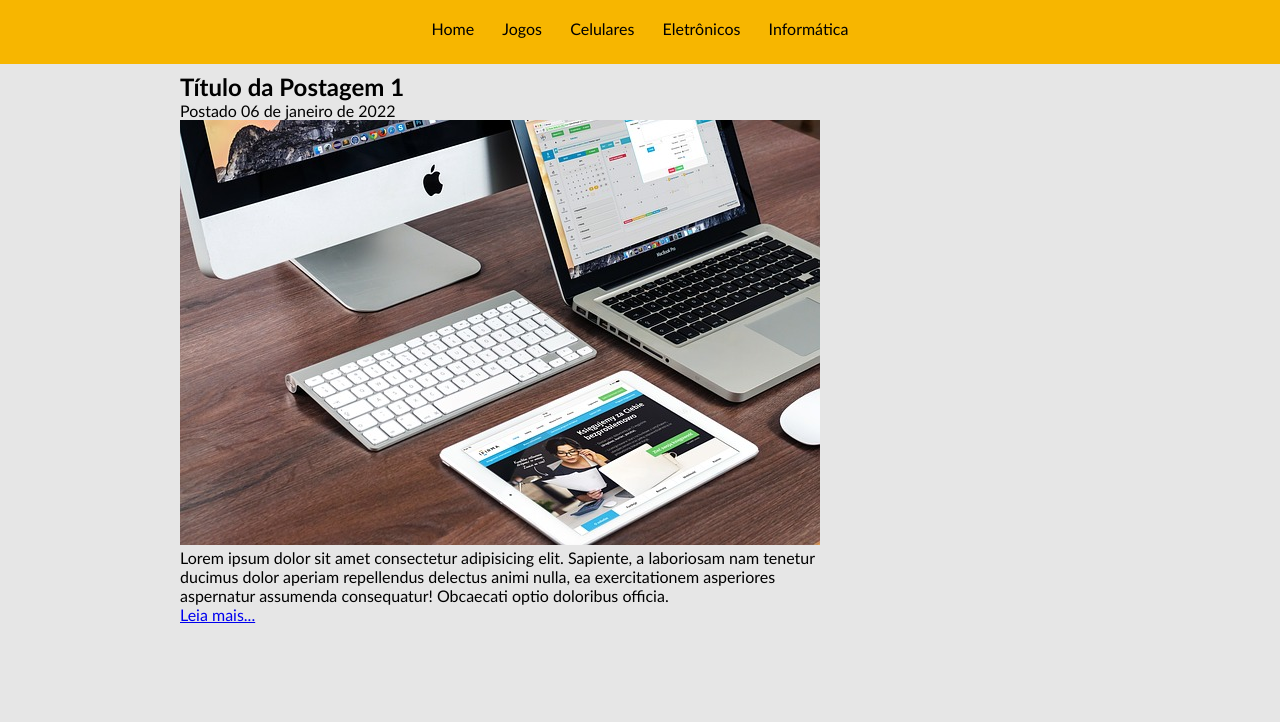
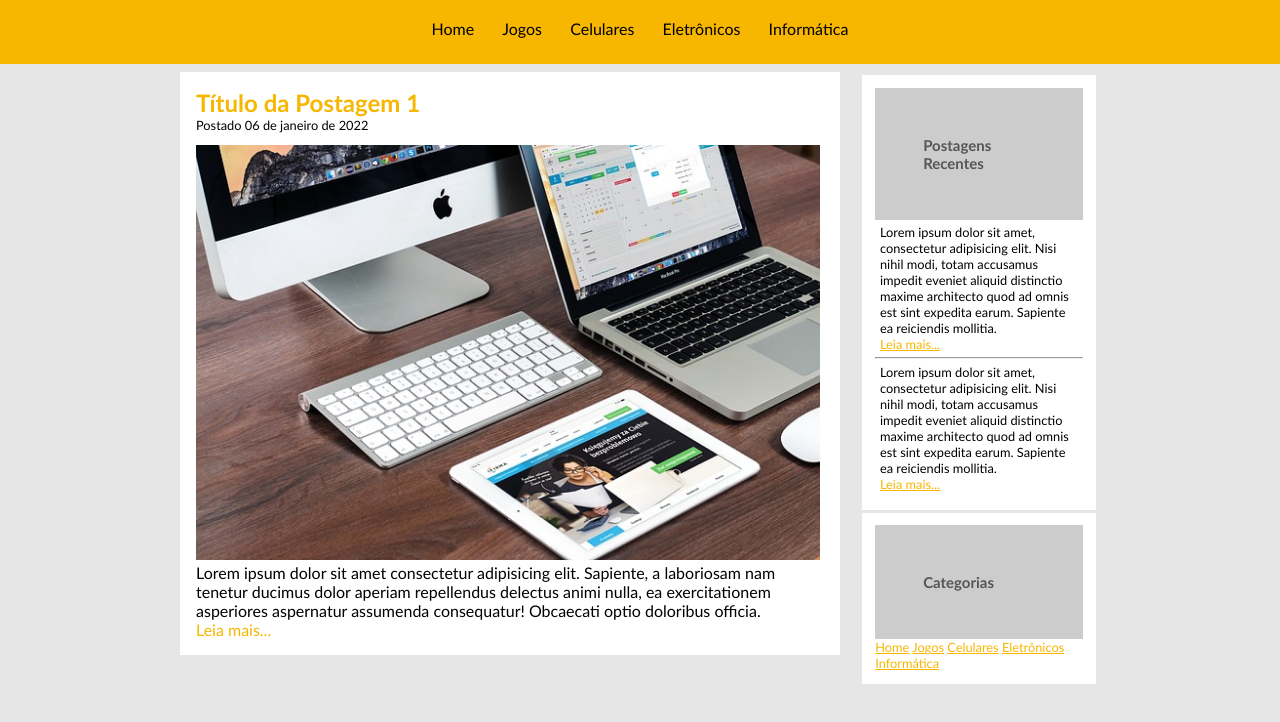
Before and after one commit to jonassnasc7/projeto-bisonhoblog, a plain HTML site: page index.html in a window 1280 px wide. Shown: the part 68-790 px from the top of the page. Drawn offline with Linux system fonts and the light colour scheme.

Commit message:
FINALIZANDO PROJETO

```diff
--- a/CSS/style.css
+++ b/CSS/style.css
@@ -45,3 +45,70 @@ body{
 #postagens{
     width: 41.25rem;
 }
+
+#lateral{
+    width: 15rem;
+    margin-left: 1.2rem;
+}
+
+.postagens{
+    padding: 1rem;
+    background-color: #fff;
+}
+.postagens-imagem{
+    width: 39rem;
+}
+.postagens-titulo{
+    color: #f7b600;
+}
+.postagens-data{
+    font-size: 0.8rem;
+    display: block;
+    padding-bottom: 0.8rem;
+}
+.postagens a{
+    text-decoration: none;
+}
+.postagens a:visited, .postagens a:link{
+    color: #f7b600;
+}
+.postagens a:hover{
+    text-decoration: underline;
+}
+
+.conteudo-lateral{
+    padding: 0.8rem;
+    margin-bottom: 0.7rem;
+    background-color: #fff;
+}
+.conteudo-lateral-titulo{
+    color: #565656;
+    background-color: #ccc;
+    padding: 3rem;
+}
+.texto-postagens-lateral{
+    font-size: 0.8rem;
+    padding: 0.3rem;
+}
+.conteudo-lateral{
+    text-decoration: none;
+    display: block;
+    margin: 0.2rem;
+    font-size: 0.8rem;
+}
+.conteudo-lateral a:visited, .conteudo-lateral a:link{
+    color: #f7b600;
+}
+.conteudo-lateral a:hover{
+    text-decoration: underline;
+}
+
+footer{
+    width: 57.5rem;
+    margin: 9px auto;
+}
+
+footer p{
+    text-align: center;
+    background-color: #ccc;
+}
--- a/index.html
+++ b/index.html
@@ -7,6 +7,7 @@
     <link rel="stylesheet" href="./CSS/style.css">
     <title>bisonhoBlog</title>
 </head>
+<!-- INICIO DO BODY -->
 <body>
     <!-- CABEÇALHO DO SITE   -->
     <header id="area-cabecalho">
@@ -24,6 +25,7 @@
     </header>
 
     <main id="principal">
+        <!-- INICIO DO SECTION -->
         <section id="postagens">
             <article class="postagens">
                 <h2 class="postagens-titulo">Título da Postagem 1</h2>
@@ -34,15 +36,55 @@
                    Obcaecati optio doloribus officia.
                 </p>
                 <a href="#">Leia mais...</a>
-
             </article>
         </section>
-    </main>
+        <!-- FIM DO SECTION -->
+
+        <!-- INICIO ASIDE - Parte lateral -->
+        <aside id="lateral">
+            <!-- INICIO DO 1 ARTICLE -->
+            <article class="conteudo-lateral">
+                <!-- SUBTITULO CAIXA LATERAL -->
+                <h3 class="conteudo-lateral-titulo">Postagens Recentes</h3>
+                    <!-- PRIMEIRA CAIXA DO CONTEÚDO LATERAL -->
+                    <div class="texto-postagens-lateral">
+                        <p>Lorem ipsum dolor sit amet, consectetur adipisicing elit. Nisi nihil modi, totam accusamus impedit eveniet aliquid distinctio maxime architecto quod ad omnis est sint expedita earum. Sapiente ea reiciendis mollitia.</p>
+                        <a href="#">Leia mais...</a>
+                    </div>
+                    <!-- LINHA HORIZONTAL -->
+                    <hr>
+                    <!-- SEGUNDA CAIXA DO CONTEÚDO LATERAL -->
+
+                    <div class="texto-postagens-lateral">
+                        <p>Lorem ipsum dolor sit amet, consectetur adipisicing elit. Nisi nihil modi, totam accusamus impedit eveniet aliquid distinctio maxime architecto quod ad omnis est sint expedita earum. Sapiente ea reiciendis mollitia.</p>
+                        <a href="#">Leia mais...</a>
+                    </div>
+            </article>
+            <!-- FIM DO ARTICLE -->
+            <article class="conteudo-lateral">
+                <h3 class="conteudo-lateral-titulo">Categorias</h3>
+                <nav class="navegacao-lateral">
+                    <a href="index.html">Home</a>
+                    <a href="Jogos.html">Jogos</a>
+                    <a href="Celulares.html">Celulares</a>
+                    <a href="eletronicos.html">Eletrônicos</a>
+                    <a href="Informatica.html">Informática</a>
+                </nav>
+            </article>
+        </aside>
+        <!-- FIM DO ASIDE - PARTE LATERAL -->
 
 
+    </main>
+    <!-- FIM DO MAIN -->
 
-    <footer id="rodape">
+    <!-- INICIO DO FOOTER -->
+    <footer>
 
     </footer>
+    <!-- FIM DO FOOTER -->
+
 </body>
+<!-- FIM DO BODY -->
 </html>
+<!-- FIM DO HTML RAIZ -->
```
